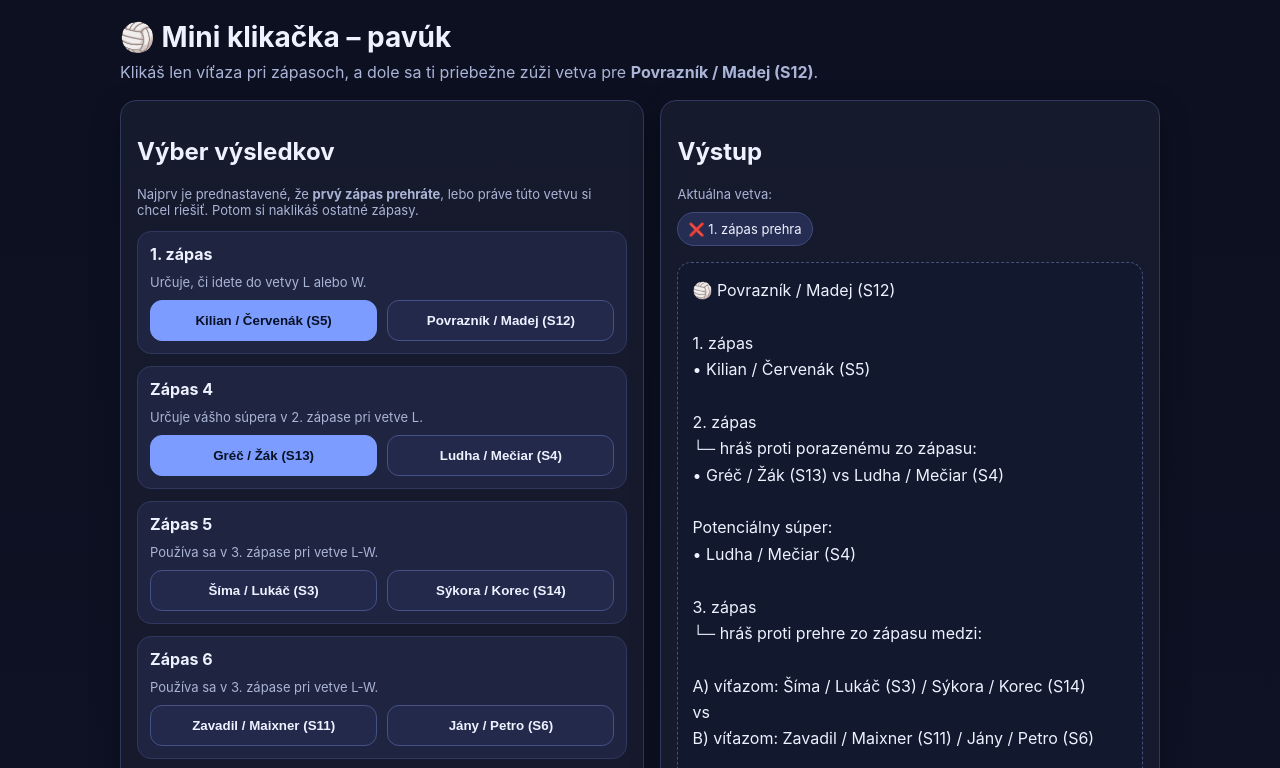
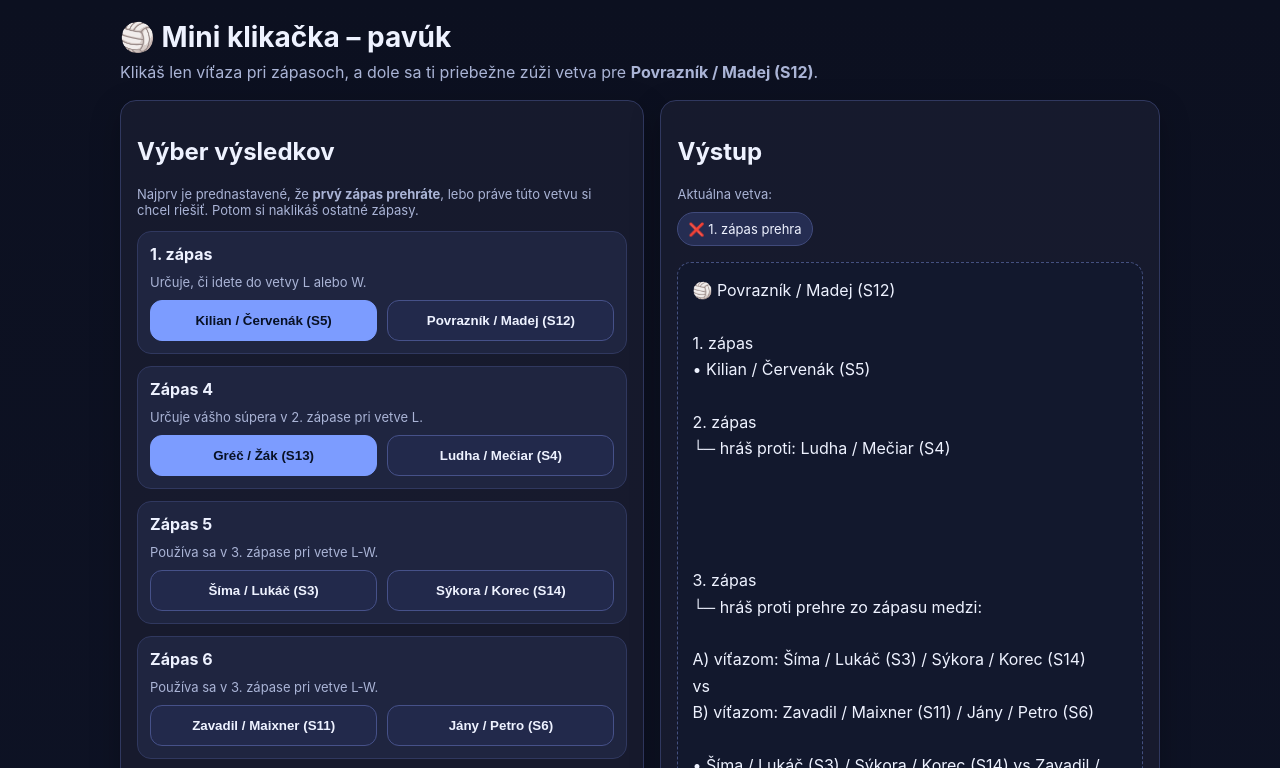
Before and after one commit to wczvonce/bracket-clicker-pages, a plain HTML site: page index.html in a window 1280 px wide. Both pictures are taken after a click on the button "Gréč / Žák (S13)". Shown: the top 768 px of the page. Drawn offline with Linux system fonts and the light colour scheme.

Commit message:
Fix exact second opponent after pick

```diff
--- a/index.html
+++ b/index.html
@@ -213,10 +213,14 @@
         '• Kilian / Červenák (S5)',
         '',
         '2. zápas',
-        '└─ hráš proti porazenému zo zápasu:',
-        '• Gréč / Žák (S13) vs Ludha / Mečiar (S4)',
+        state['m4']
+          ? `└─ hráš proti: ${secondOpponent}`
+          : '└─ hráš proti porazenému zo zápasu:',
+        state['m4']
+          ? ''
+          : '• Gréč / Žák (S13) vs Ludha / Mečiar (S4)',
         '',
-        line('Potenciálny súper:', [secondOpponent]),
+        state['m4'] ? '' : line('Potenciálny súper:', [secondOpponent]),
         '',
         '3. zápas',
         '└─ hráš proti prehre zo zápasu medzi:',
```
